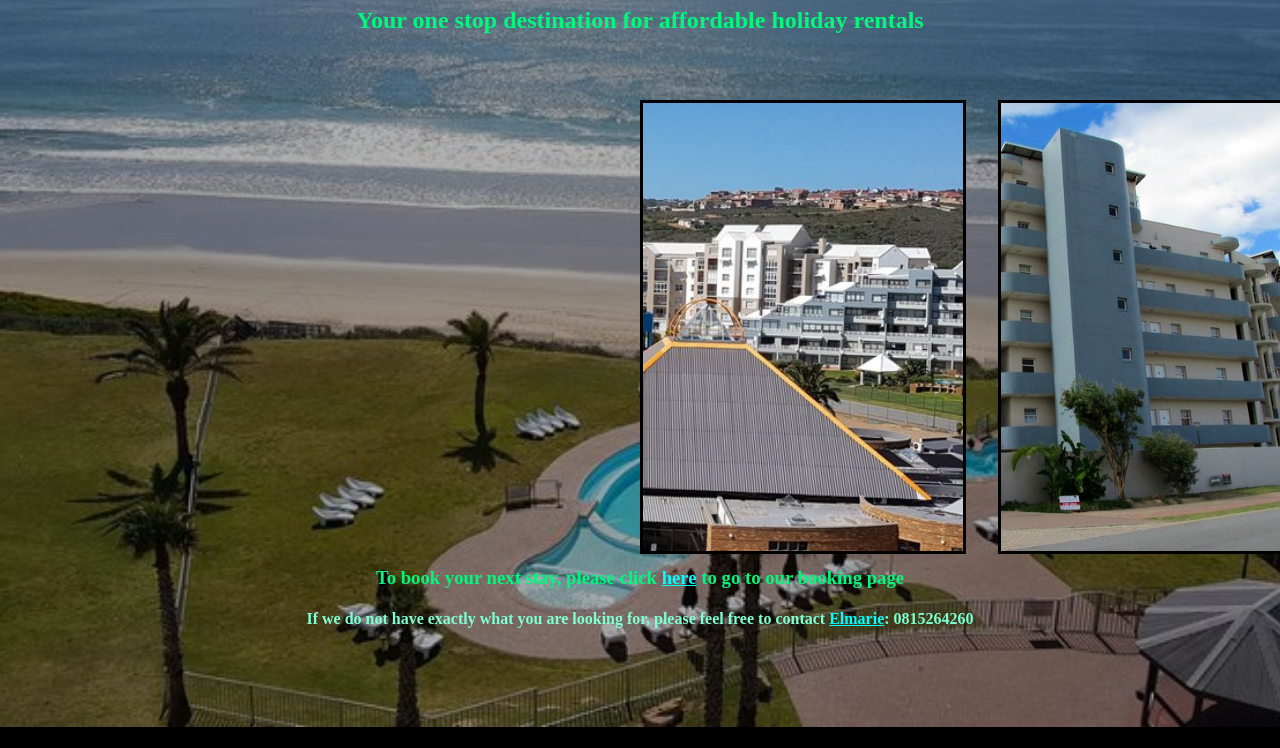
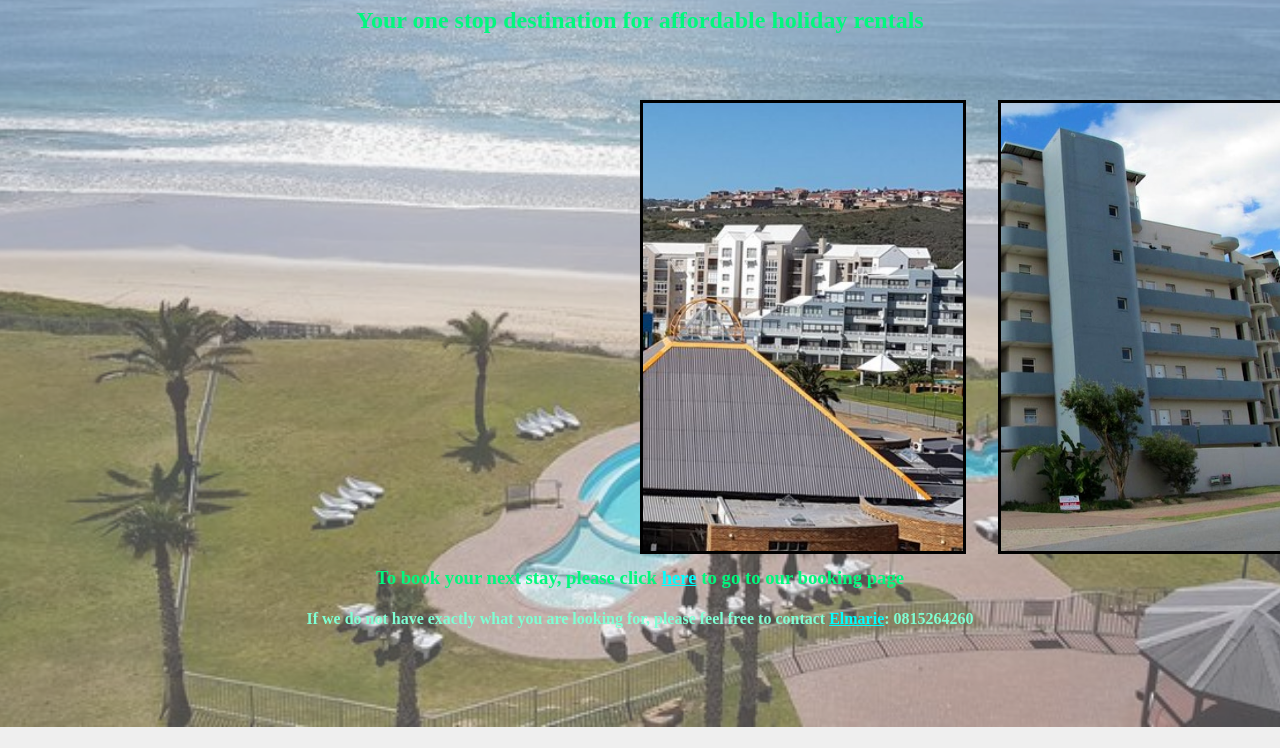
Before and after one commit to HiccTooth6416/Vakansie247, a plain HTML site: page index.html in a window 1280 px wide. Shown: the part 73-821 px from the top of the page. Drawn offline with Linux system fonts and the light colour scheme.

Commit message:
Update test.css

```diff
--- a/test.css
+++ b/test.css
@@ -1,7 +1,7 @@
 body {
     height: 100vh;
     width: 100vw;
-    background-color: black;
+    background-color: rgba(225, 225, 225, 0.5);
     margin: 0rem;
     overflow: hidden;
     text-align: center;
```
